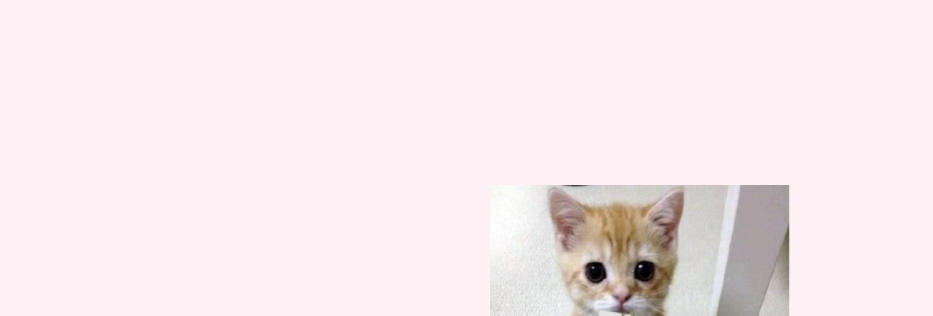
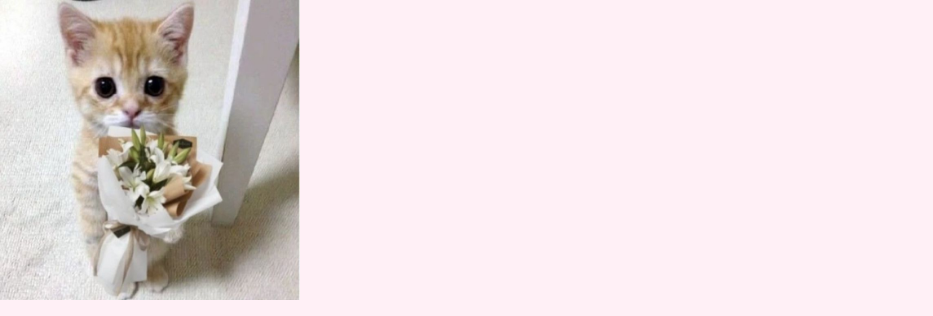
Before and after one commit to maaaatthhheeeww/Will-you-be-my-Valentines-Vy, a plain HTML site: page index.html in a window 1280 px wide. Shown: the top 316 px of the page, without its empty margins (0-933 px from the left). Drawn offline with Linux system fonts and the light colour scheme; files whose address does not match are found by name; a web font is replaced by a local one.

Commit message:
Update index.html

```diff
--- a/index.html
+++ b/index.html
@@ -13,7 +13,7 @@
     <title>Valentine</title>
   </head>
   <body>
-    <main class="container">
+    <main class=".github">
       <img class="cat-img" src="img/cat-0.jpg" alt="picture of a cat" />
       <p class="title">Will you be my Valentine Vy?</p>
       <div class="buttons">
```
